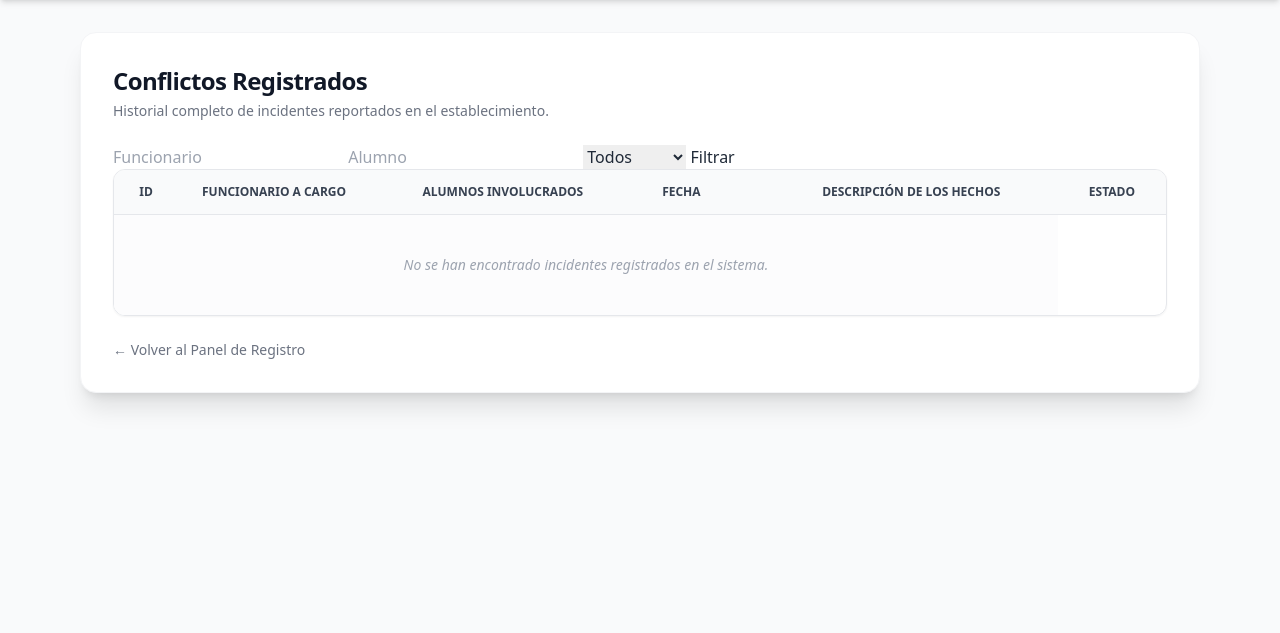
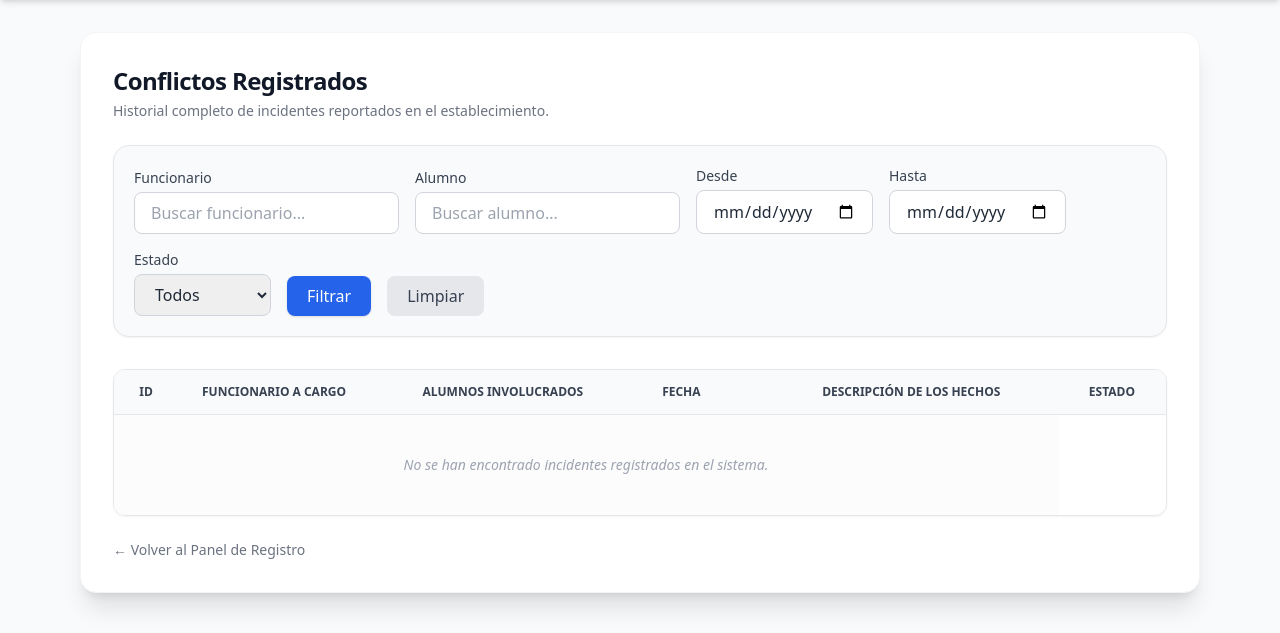
Before and after one commit to diegoOgh/Ingenieria-de-software-II-proyecto-semestral, a PHP site: page /visualizacion.php in a window 1280 px wide. Shown: the part 104-737 px from the top of the page. Run offline with PHP 8.4, Linux system fonts and the light colour scheme; data that the repository does not hold is empty; some libraries are stand-ins or nearby versions.

Commit message:
Mejora en filtros

```diff
--- a/Formulario/visualizacion.php
+++ b/Formulario/visualizacion.php
@@ -6,6 +6,8 @@ $conn = obtenerConexion();
 $funcionario = trim($_GET['funcionario'] ?? '');
 $alumno = trim($_GET['alumno'] ?? '');
 $estado = trim($_GET['estado'] ?? '');
+$fechaDesde  = trim($_GET['fecha_desde'] ?? '');
+$fechaHasta  = trim($_GET['fecha_hasta'] ?? '');
 
 $condiciones = [];
 
@@ -16,9 +18,30 @@ if (!empty($funcionario)) {
 }
 
 if (!empty($alumno)) {
+    $condiciones[] = "
+        cc.id_conflicto IN (
+            SELECT dac2.id_conflicto
+            FROM gestion_conflictos.detalle_alumnos_conflicto dac2
+            JOIN gestion_escolar.alumnos a2
+                ON dac2.nro_matricula_alumno = a2.nro_matricula
+            WHERE CONCAT(a2.nombre, ' ', a2.apellidos)
+            LIKE '%" . $conn->real_escape_string($alumno) . "%'
+        )
+    ";
+}
+
+if (!empty($fechaDesde)) {
     $condiciones[] =
-        "CONCAT(a.nombre, ' ', a.apellidos)
-         LIKE '%" . $conn->real_escape_string($alumno) . "%'";
+        "DATE(cc.fecha_registro) >= '" .
+        $conn->real_escape_string($fechaDesde) .
+        "'";
+}
+
+if (!empty($fechaHasta)) {
+    $condiciones[] =
+        "DATE(cc.fecha_registro) <= '" .
+        $conn->real_escape_string($fechaHasta) .
+        "'";
 }
 
 if (!empty($estado)) {
@@ -101,27 +124,119 @@ $resultado = $conn->query($sql);
                 <p class="text-sm text-gray-500 mt-1">Historial completo de incidentes reportados en el establecimiento.</p>
             </div>
 
-            <form method="GET">
+            <div class="mb-8">
+                <form
+                    method="GET"
+                    class="bg-gray-50 border border-gray-200 rounded-2xl p-5 shadow-sm"
+                >
+
+                    <div class="flex flex-wrap items-end gap-4">
+
+                        <div class="flex flex-col">
+                            <label class="text-sm font-medium text-gray-700 mb-1">
+                                Funcionario
+                            </label>
+
                             <input
                                 type="text"
                                 name="funcionario"
-                    placeholder="Funcionario">
+                                value="<?= htmlspecialchars($funcionario) ?>"
+                                placeholder="Buscar funcionario..."
+                                class="px-4 py-2 border border-gray-300 rounded-lg focus:ring-2 focus:ring-blue-500 focus:border-blue-500 outline-none"
+                            >
+                        </div>
+
+                        <div class="flex flex-col">
+                            <label class="text-sm font-medium text-gray-700 mb-1">
+                                Alumno
+                            </label>
 
                             <input
                                 type="text"
                                 name="alumno"
-                    placeholder="Alumno">
+                                value="<?= htmlspecialchars($alumno) ?>"
+                                placeholder="Buscar alumno..."
+                                class="px-4 py-2 border border-gray-300 rounded-lg focus:ring-2 focus:ring-blue-500 focus:border-blue-500 outline-none"
+                            >
+                        </div>
 
-                <select name="estado">
+                        <div class="flex flex-col">
+                            <label class="text-sm font-medium text-gray-700 mb-1">
+                                Desde
+                            </label>
+
+                            <input
+                                type="date"
+                                name="fecha_desde"
+                                value="<?= htmlspecialchars($fechaDesde) ?>"
+                                class="px-4 py-2 border border-gray-300 rounded-lg
+                                    focus:ring-2 focus:ring-blue-500
+                                    focus:border-blue-500 outline-none"
+                            >
+                        </div>
+
+                        <div class="flex flex-col">
+                            <label class="text-sm font-medium text-gray-700 mb-1">
+                                Hasta
+                            </label>
+
+                            <input
+                                type="date"
+                                name="fecha_hasta"
+                                value="<?= htmlspecialchars($fechaHasta) ?>"
+                                class="px-4 py-2 border border-gray-300 rounded-lg
+                                    focus:ring-2 focus:ring-blue-500
+                                    focus:border-blue-500 outline-none"
+                            >
+                        </div>
+
+                        <div class="flex flex-col">
+                            <label class="text-sm font-medium text-gray-700 mb-1">
+                                Estado
+                            </label>
+
+                            <select
+                                name="estado"
+                                class="px-4 py-2 border border-gray-300 rounded-lg focus:ring-2 focus:ring-blue-500 focus:border-blue-500 outline-none"
+                            >
                                 <option value="">Todos</option>
-                    <option value="abierto">Abierto</option>
-                    <option value="en proceso">En proceso</option>
-                    <option value="cerrado">Cerrado</option>
+
+                                <option value="abierto"
+                                    <?= $estado === 'abierto' ? 'selected' : '' ?>>
+                                    Abierto
+                                </option>
+
+                                <option value="en proceso"
+                                    <?= $estado === 'en proceso' ? 'selected' : '' ?>>
+                                    En proceso
+                                </option>
+
+                                <option value="cerrado"
+                                    <?= $estado === 'cerrado' ? 'selected' : '' ?>>
+                                    Cerrado
+                                </option>
+
                             </select>
-                <button type="submit">
+                        </div>
+
+                        <button
+                            type="submit"
+                            class="bg-blue-600 hover:bg-blue-700 text-white font-medium px-5 py-2 rounded-lg shadow transition"
+                        >
                             Filtrar
                         </button>
+
+                        <a
+                            href="visualizacion.php"
+                            class="bg-gray-200 hover:bg-gray-300 text-gray-700 font-medium px-5 py-2 rounded-lg transition"
+                        >
+                            Limpiar
+                        </a>
+
+                    </div>
+
                 </form>
+            </div>
 
             <div class="overflow-x-auto rounded-xl border border-gray-200 shadow-sm">
                 <table class="w-full text-sm text-left text-gray-600 min-w-[800px]">
```
Lines whose indentation alone changed are shown as unchanged.
